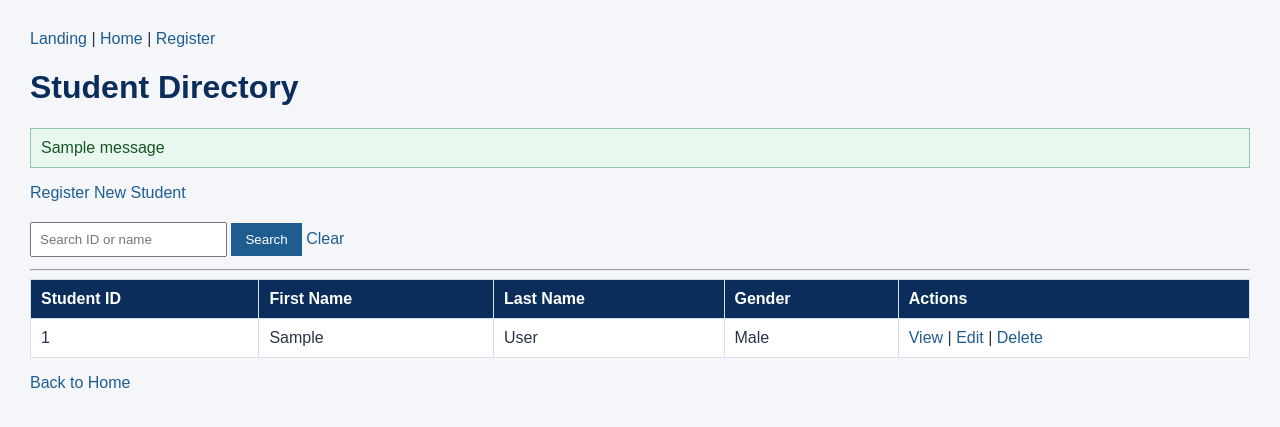
After one commit to jeraldfortin8-svg/CC106-Applecation-Development, a Django app: page /registration/students/ in a window 1280 px wide. The commit adds this page. Shown: the top 427 px of the page. Run offline with Django 5.2, Linux system fonts and the light colour scheme; tables that the repository leaves empty hold one stand-in row (values such as "Sample post"); one stand-in notice (Sample message) is shown.

Commit message:
Enhance Django Student Registration with ModelForm and Student Directory

```diff
--- a/student_management/home/templates/home/home.html
+++ b/student_management/home/templates/home/home.html
@@ -11,6 +11,10 @@
             Go to landing Page
         </a>
 
+        <br>
+        <a href="{% url 'student_list' %}">
+            View Student Directory
+        </a>
 
     </body>
 </html>
--- a/student_management/home/urls.py
+++ b/student_management/home/urls.py
@@ -4,4 +4,5 @@ from . import views
 urlpatterns = [
     path('', views.landing, name='landing'),
     path('home/', views.home, name='home'),
+    path('Home/', views.home, name='home_upper'),
 ]
--- /dev/null
+++ b/student_management/registration/static/registration/style.css
@@ -0,0 +1,50 @@
+body {
+    font-family: Arial, sans-serif;
+    background: #f4f6f9;
+    color: #263445;
+    margin: 30px;
+}
+nav {
+    margin-bottom: 20px;
+}
+h1 {
+    color: #0b2d5c;
+}
+a {
+    color: #1f5d91;
+    text-decoration: none;
+}
+a:hover {
+    text-decoration: underline;
+}
+table {
+    width: 100%;
+    border-collapse: collapse;
+    background: #ffffff;
+}
+th {
+    background: #0b2d5c;
+    color: #ffffff;
+    text-align: left;
+}
+th, td {
+    padding: 10px;
+    border: 1px solid #d7dee8;
+}
+button {
+    background: #1f5d91;
+    color: #ffffff;
+    border: 0;
+    padding: 9px 14px;
+    cursor: pointer;
+}
+input, select {
+    padding: 8px;
+    margin: 4px 0;
+}
+.feedback {
+    border: 1px solid #91c9a8;
+    background: #e9f7ef;
+    color: #155724;
+    padding: 10px;
+}
--- /dev/null
+++ b/student_management/registration/templates/registration/student_list.html
@@ -0,0 +1,68 @@
+{% load static %}
+<!DOCTYPE html>
+<html lang="en">
+<head>
+    <meta charset="UTF-8">
+    <meta name="viewport" content="width=device-width, initial-scale=1.0">
+    <title>Student Directory</title>
+    <link rel="stylesheet" href="{% static 'registration/style.css' %}">
+</head>
+<body>
+    <nav>
+        <a href="{% url 'landing' %}">Landing</a> |
+        <a href="{% url 'home' %}">Home</a> |
+        <a href="{% url 'student_registration' %}">Register</a>
+    </nav>
+
+    <h1>Student Directory</h1>
+
+    {% if messages %}
+        {% for message in messages %}
+            <p class="feedback {{ message.tags }}">{{ message }}</p>
+        {% endfor %}
+    {% endif %}
+
+    <p><a href="{% url 'student_create' %}">Register New Student</a></p>
+
+    <form method="get">
+        <input type="text" name="q" value="{{ query }}" placeholder="Search ID or name">
+        <button type="submit">Search</button>
+        <a href="{% url 'student_list' %}">Clear</a>
+    </form>
+
+    <hr>
+
+    {% if students %}
+    <table>
+        <thead>
+            <tr>
+                <th>Student ID</th>
+                <th>First Name</th>
+                <th>Last Name</th>
+                <th>Gender</th>
+                <th>Actions</th>
+            </tr>
+        </thead>
+        <tbody>
+            {% for student in students %}
+            <tr>
+                <td>{{ student.student_id }}</td>
+                <td>{{ student.first_name }}</td>
+                <td>{{ student.last_name }}</td>
+                <td>{{ student.gender }}</td>
+                <td>
+                    <a href="{% url 'student_detail' student.pk %}">View</a> |
+                    <a href="{% url 'student_update' student.pk %}">Edit</a> |
+                    <a href="{% url 'student_delete' student.pk %}">Delete</a>
+                </td>
+            </tr>
+            {% endfor %}
+        </tbody>
+    </table>
+    {% else %}
+    <p>No Student records found.</p>
+    {% endif %}
+
+    <p><a href="{% url 'home' %}">Back to Home</a></p>
+</body>
+</html>
--- a/student_management/registration/templates/registration/success.html
+++ b/student_management/registration/templates/registration/success.html
@@ -1,11 +1,17 @@
+{% load static %}
 <!doctype html>
 <html lang="en">
 <head>
     <meta charset="utf-8">
     <title>Registration complete</title>
+    <link rel="stylesheet" href="{% static 'registration/style.css' %}">
 </head>
 <body>
     <h1>Registration complete</h1>
     <p>The student has been registered successfully.</p>
+    <p>
+        <a href="{% url 'student_registration' %}">Register Another Student</a> |
+        <a href="{% url 'student_list' %}">View Student Directory</a>
+    </p>
 </body>
 </html>
--- a/student_management/registration/urls.py
+++ b/student_management/registration/urls.py
@@ -2,6 +2,15 @@ from django.urls import path
 from . import views
 
 urlpatterns = [
+    # Existing Module 06 routes
+    path('', views.student_registration, name='student_registration'),
     path('register/', views.student_registration, name='register'),
-    path('success/', views.registration_success, name='registration_success')
+    path('success/', views.registration_success, name='registration_success'),
+
+    # Module 07 routes
+    path('students/', views.student_list, name='student_list'),
+    path('students/create/', views.student_create, name='student_create'),
+    path('students/<int:pk>/', views.student_detail, name='student_detail'),
+    path('students/<int:pk>/edit/', views.student_update, name='student_update'),
+    path('students/<int:pk>/delete/', views.student_delete, name='student_delete'),
 ]
--- a/student_management/registration/views.py
+++ b/student_management/registration/views.py
@@ -1,5 +1,10 @@
-from django.shortcuts import render, redirect
+from django.shortcuts import render, redirect, get_object_or_404
+from django.contrib import messages
+from django.db.models import Q
+
 from .models import student
+from .forms import StudentForm
+
 
 def student_registration(request):
     if request.method == 'POST':
@@ -10,7 +15,6 @@ def student_registration(request):
         date_of_birth = request.POST.get('date_of_birth')
         contact_number = request.POST.get('contact_number')
 
-        # Create a new student instance and save it to the database
         student.objects.create(
             student_id=student_id,
             first_name=first_name,
@@ -20,9 +24,82 @@ def student_registration(request):
             contact_number=contact_number
         )
 
-        return redirect('registration_success')  # Redirect to a success page after registration
+        return redirect('registration_success')
 
     return render(request, 'registration/student_registration.html')
 
+
 def registration_success(request):
     return render(request, 'registration/success.html')
+
+
+def student_list(request):
+    query = request.GET.get('q', '').strip()
+    students = student.objects.all().order_by('last_name', 'first_name')
+
+    if query:
+        students = students.filter(
+            Q(student_id__icontains=query) |
+            Q(first_name__icontains=query) |
+            Q(last_name__icontains=query)
+        )
+
+    return render(request, 'registration/student_list.html', {
+        'students': students,
+        'query': query,
+    })
+
+
+def student_detail(request, pk):
+    student_record = get_object_or_404(student, pk=pk)
+    return render(request, 'registration/student_detail.html', {
+        'student': student_record,
+    })
+
+
+def student_create(request):
+    if request.method == 'POST':
+        form = StudentForm(request.POST)
+        if form.is_valid():
+            form.save()
+            messages.success(request, 'Student record created successfully.')
+            return redirect('student_list')
+    else:
+        form = StudentForm()
+
+    return render(request, 'registration/student_form.html', {
+        'form': form,
+        'page_title': 'Register Student',
+    })
+
+
+def student_update(request, pk):
+    student_record = get_object_or_404(student, pk=pk)
+
+    if request.method == 'POST':
+        form = StudentForm(request.POST, instance=student_record)
+        if form.is_valid():
+            form.save()
+            messages.success(request, 'Student record updated successfully.')
+            return redirect('student_detail', pk=student_record.pk)
+    else:
+        form = StudentForm(instance=student_record)
+
+    return render(request, 'registration/student_form.html', {
+        'form': form,
+        'page_title': 'Update Student',
+        'student': student_record,
+    })
+
+
+def student_delete(request, pk):
+    student_record = get_object_or_404(student, pk=pk)
+
+    if request.method == 'POST':
+        student_record.delete()
+        messages.success(request, 'Student record deleted successfully.')
+        return redirect('student_list')
+
+    return render(request, 'registration/student_confirm_delete.html', {
+        'student': student_record,
+    })
```
Also changed, not shown: student_management/registration/forms.py (added, +19 -0 lines), student_management/registration/templates/registration/student_confirm_delete.html (added, +24 -0 lines), student_management/registration/templates/registration/student_detail.html (added, +27 -0 lines), student_management/registration/templates/registration/student_form.html (added, +20 -0 lines), student_management/registration/templates/registration/student_registration.html (+9 -0 lines), student_management/registration/migrations/0001_initial.py (added), 1 other file.
